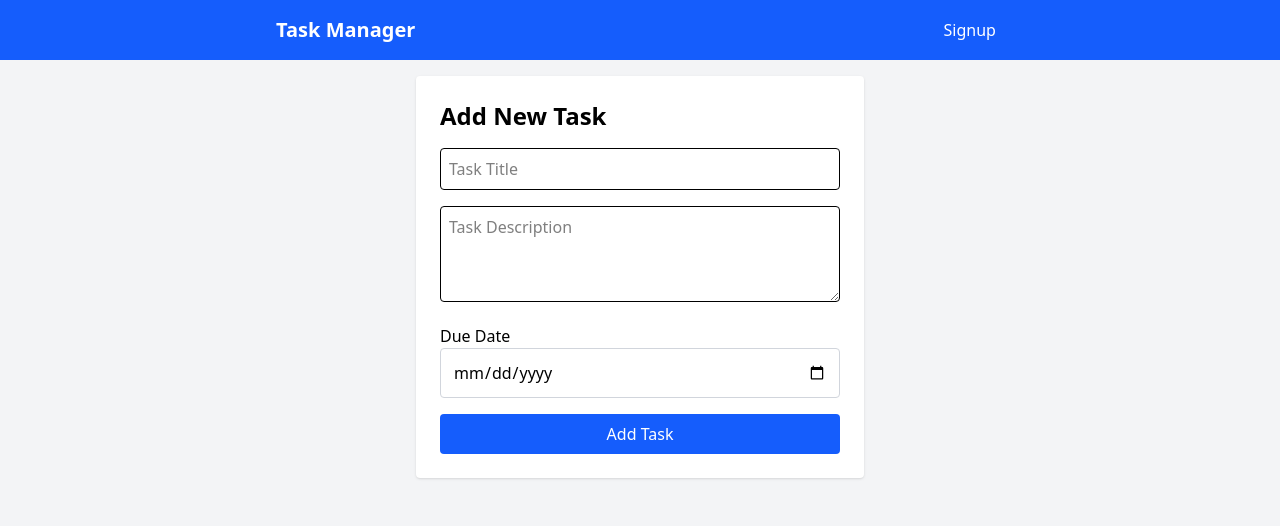
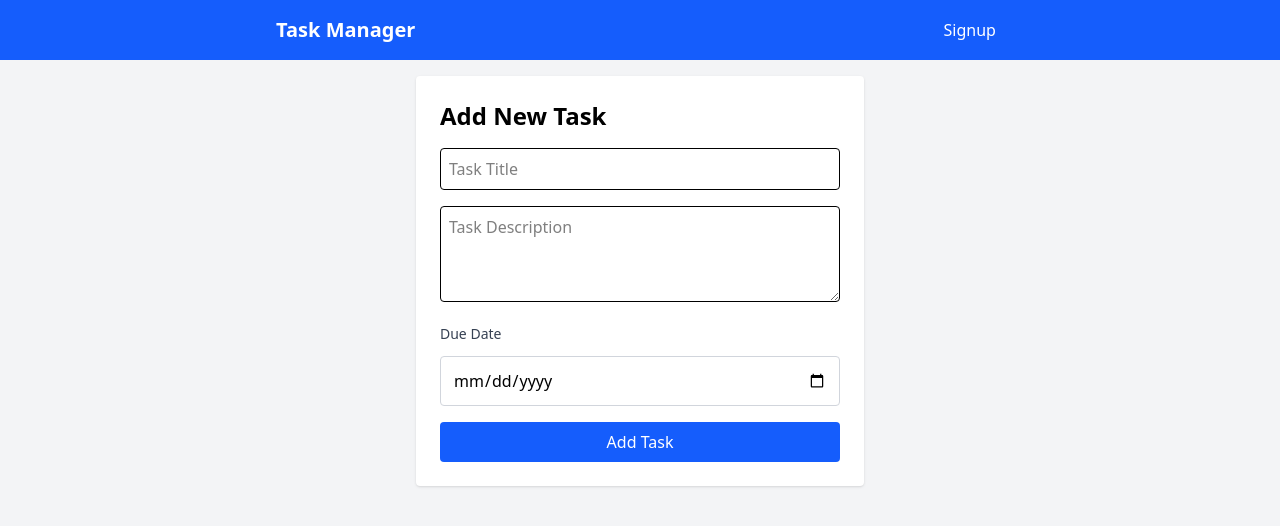
Before and after one commit to anwar730/Task-Manager, a React (Vite) app in the folder tasklister-frontend/: page /createtasks in a window 1280 px wide. Shown: the top 526 px of the page. Built offline with nearby package versions, Linux system fonts and the light colour scheme.

Commit message:
update date input

```diff
--- a/tasklister-frontend/src/components/TaskForm.jsx
+++ b/tasklister-frontend/src/components/TaskForm.jsx
@@ -79,7 +79,7 @@ function TaskForm({ currentUser }) {
           onChange={(e) => setDescription(e.target.value)}
           required
         />
-        <label className="mb-2">Due Date</label>
+        <label className="block text-sm font-medium text-gray-700 mb-3">Due Date</label>
         <input
   type="date"
   className="input mb-4"
```
